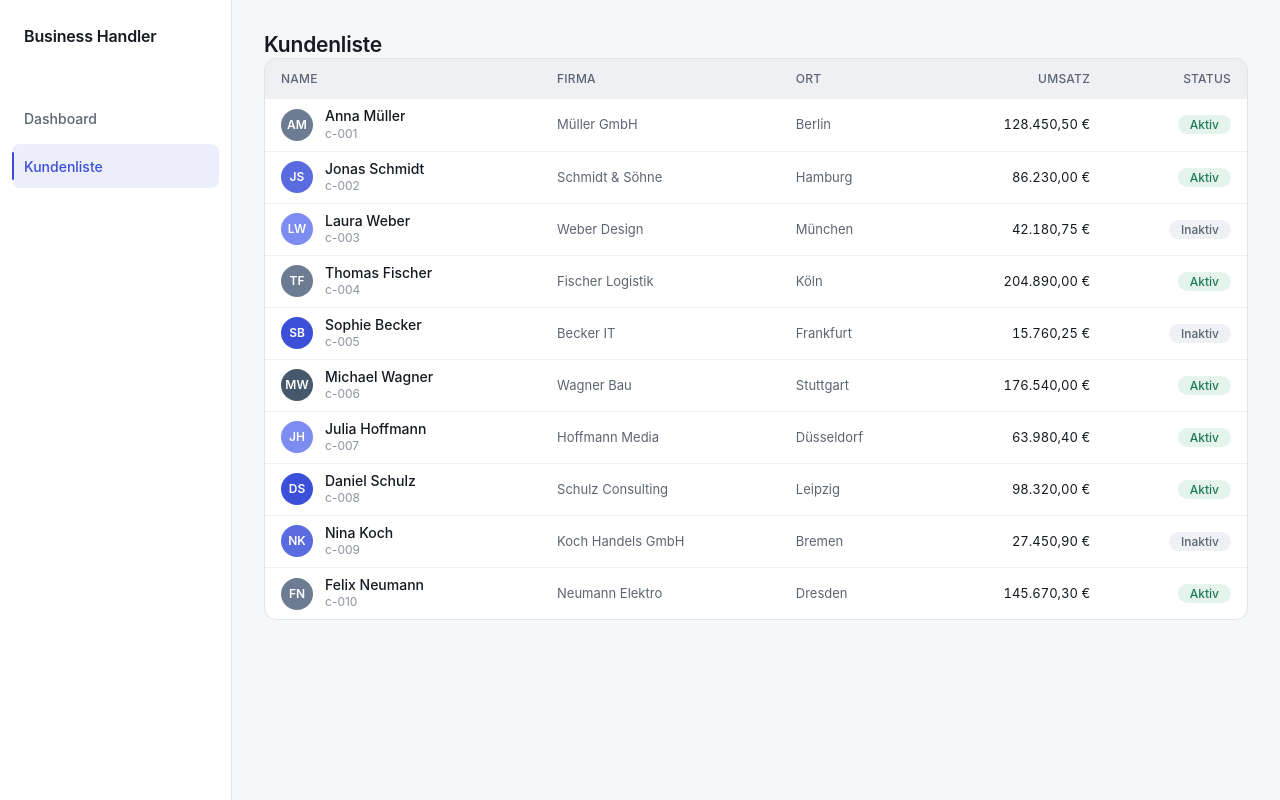
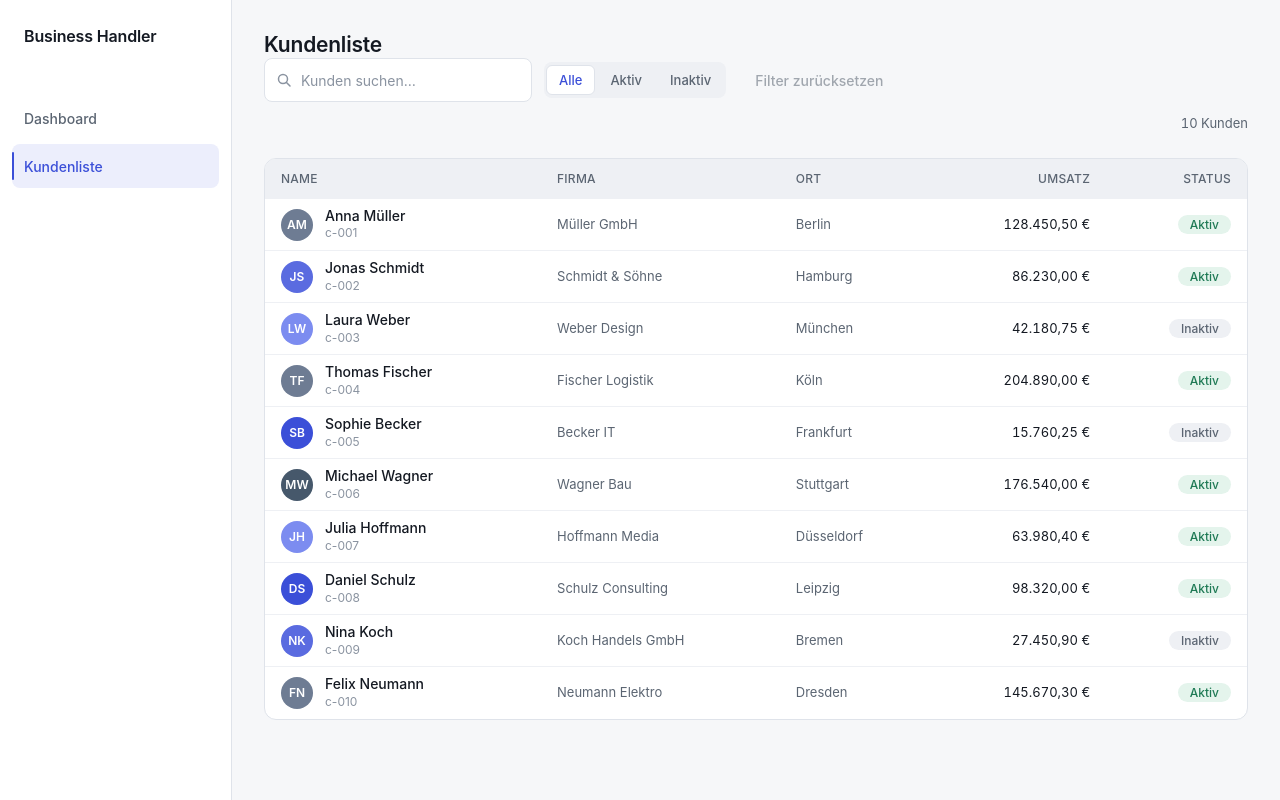
Before and after one commit to testuser12713/e2e-figma-ui-20261008-021155-886e, a React (Vite) app: page /customers in a window 1280 px wide. Built offline with nearby package versions, Linux system fonts and the light colour scheme.

Commit message:
Add live search, status filter and empty state to the customer list (#12)
Closes #7

Co-authored-by: office-crew <development@office-crew.dev>

```diff
--- /dev/null
+++ b/src/components/customers/CustomerFilters.module.css
@@ -0,0 +1,128 @@
+.wrapper {
+  display: flex;
+  flex-direction: column;
+  gap: var(--space-2);
+  margin-bottom: var(--space-4);
+}
+
+.toolbar {
+  display: flex;
+  align-items: center;
+  gap: var(--space-2);
+  flex-wrap: wrap;
+}
+
+.searchWrap {
+  position: relative;
+}
+
+.searchIcon {
+  position: absolute;
+  left: var(--space-2);
+  top: 50%;
+  transform: translateY(-50%);
+  width: 16px;
+  height: 16px;
+  color: var(--color-fg-subtle);
+  pointer-events: none;
+}
+
+.searchInput {
+  height: 44px;
+  padding: 0 var(--space-2) 0 36px;
+  background: var(--color-surface);
+  border: 1px solid var(--color-border);
+  border-radius: var(--radius-md);
+  font-family: inherit;
+  font-size: var(--size-base);
+  color: var(--color-fg);
+  min-width: 260px;
+}
+
+.searchInput::placeholder {
+  color: var(--color-fg-subtle);
+}
+
+.searchInput:focus-visible {
+  outline: 2px solid var(--color-focus-ring);
+  outline-offset: 2px;
+  border-color: var(--color-accent);
+}
+
+.segmented {
+  display: inline-flex;
+  align-items: center;
+  gap: 2px;
+  background: var(--color-surface-sunken);
+  border-radius: var(--radius-md);
+  padding: 2px;
+  height: 36px;
+}
+
+.segment {
+  height: 30px;
+  padding: 0 var(--space-2);
+  border: 1px solid transparent;
+  background: transparent;
+  border-radius: var(--radius-sm);
+  font-family: inherit;
+  font-size: var(--size-sm);
+  font-weight: var(--label-weight);
+  color: var(--color-fg-muted);
+  cursor: pointer;
+}
+
+.segment:hover {
+  color: var(--color-fg);
+}
+
+.segment:focus-visible {
+  outline: 2px solid var(--color-focus-ring);
+  outline-offset: -2px;
+}
+
+.segmentActive {
+  background: var(--color-surface);
+  border-color: var(--color-border);
+  color: var(--color-accent);
+}
+
+.reset {
+  display: inline-flex;
+  align-items: center;
+  justify-content: center;
+  min-height: 44px;
+  padding: 0 var(--space-3);
+  background: transparent;
+  border: 1px solid transparent;
+  border-radius: var(--radius-md);
+  font-family: inherit;
+  font-size: var(--size-base);
+  font-weight: var(--label-weight);
+  color: var(--color-fg-muted);
+  cursor: pointer;
+  transition: background-color 150ms ease, color 150ms ease;
+}
+
+.reset:hover:not(:disabled) {
+  background: var(--color-surface-sunken);
+  color: var(--color-fg);
+}
+
+.reset:disabled {
+  opacity: 0.55;
+  cursor: not-allowed;
+}
+
+.summary {
+  font-size: var(--size-sm);
+  color: var(--color-fg-muted);
+  font-variant-numeric: tabular-nums;
+  text-align: right;
+}
+
+@media (max-width: 900px) {
+  .searchInput {
+    min-width: 200px;
+  }
+}
--- a/src/components/customers/CustomerFilters.tsx
+++ b/src/components/customers/CustomerFilters.tsx
@@ -1,4 +1,8 @@
+import { useRef, type KeyboardEvent } from 'react'
+import { customers } from '../../data/customers'
+import { filterCustomers } from '../../lib/filterCustomers'
 import type { StatusFilter } from '../../types'
+import styles from './CustomerFilters.module.css'
 
 export interface CustomerFiltersProps {
   query: string
@@ -7,7 +11,129 @@ export interface CustomerFiltersProps {
   onStatusChange: (status: StatusFilter) => void
 }
 
-export default function CustomerFilters(props: CustomerFiltersProps) {
-  void props
-  return null
+interface StatusOption {
+  value: StatusFilter
+  label: string
 }
+
+const statusOptions: StatusOption[] = [
+  { value: 'all', label: 'Alle' },
+  { value: 'active', label: 'Aktiv' },
+  { value: 'inactive', label: 'Inaktiv' },
+]
+
+const countFormatter = new Intl.NumberFormat('de-DE')
+
+export default function CustomerFilters({
+  query,
+  status,
+  onQueryChange,
+  onStatusChange,
+}: CustomerFiltersProps) {
+  const inputRef = useRef<HTMLInputElement>(null)
+  const segmentRefs = useRef<Array<HTMLButtonElement | null>>([])
+
+  const visibleCount = filterCustomers(customers, query, status).length
+  const total = customers.length
+  const summary =
+    visibleCount === total
+      ? `${countFormatter.format(total)} Kunden`
+      : `${countFormatter.format(visibleCount)} von ${countFormatter.format(total)} Kunden`
+
+  const isNeutral = query.trim() === '' && status === 'all'
+
+  const reset = () => {
+    onQueryChange('')
+    onStatusChange('all')
+    inputRef.current?.focus()
+  }
+
+  const handleSegmentKeyDown = (
+    event: KeyboardEvent<HTMLButtonElement>,
+    index: number,
+  ) => {
+    const forward = event.key === 'ArrowRight' || event.key === 'ArrowDown'
+    const backward = event.key === 'ArrowLeft' || event.key === 'ArrowUp'
+    if (!forward && !backward) {
+      return
+    }
+    event.preventDefault()
+    const nextIndex =
+      (index + (forward ? 1 : -1) + statusOptions.length) % statusOptions.length
+    onStatusChange(statusOptions[nextIndex].value)
+    segmentRefs.current[nextIndex]?.focus()
+  }
+
+  return (
+    <div className={styles.wrapper}>
+      <div className={styles.toolbar} role="search">
+        <div className={styles.searchWrap}>
+          <svg
+            className={styles.searchIcon}
+            viewBox="0 0 16 16"
+            fill="none"
+            aria-hidden="true"
+          >
+            <circle cx="7" cy="7" r="4.5" stroke="currentColor" strokeWidth="1.5" />
+            <path
+              d="M10.5 10.5L14 14"
+              stroke="currentColor"
+              strokeWidth="1.5"
+              strokeLinecap="round"
+            />
+          </svg>
+          <input
+            ref={inputRef}
+            type="text"
+            className={styles.searchInput}
+            placeholder="Kunden suchen…"
+            aria-label="Kunden suchen"
+            value={query}
+            onChange={(event) => onQueryChange(event.target.value)}
+          />
+        </div>
+
+        <div
+          className={styles.segmented}
+          role="radiogroup"
+          aria-label="Statusfilter"
+        >
+          {statusOptions.map((option, index) => {
+            const checked = status === option.value
+            return (
+              <button
+                key={option.value}
+                ref={(node) => {
+                  segmentRefs.current[index] = node
+                }}
+                type="button"
+                role="radio"
+                aria-checked={checked}
+                className={
+                  checked
+                    ? `${styles.segment} ${styles.segmentActive}`
+                    : styles.segment
+                }
+                onClick={() => onStatusChange(option.value)}
+                onKeyDown={(event) => handleSegmentKeyDown(event, index)}
+              >
+                {option.label}
+              </button>
+            )
+          })}
+        </div>
+
+        <button
+          type="button"
+          className={styles.reset}
+          onClick={reset}
+          disabled={isNeutral}
+        >
+          Filter zurücksetzen
+        </button>
+      </div>
+
+      <div className={styles.summary}>{summary}</div>
+    </div>
+  )
+}
--- /dev/null
+++ b/src/components/customers/EmptyState.module.css
@@ -0,0 +1,53 @@
+.emptyState {
+  display: flex;
+  flex-direction: column;
+  align-items: center;
+  text-align: center;
+  gap: var(--space-3);
+  padding: var(--space-6) var(--space-4);
+  max-width: 380px;
+  margin: 0 auto;
+}
+
+.illustration {
+  width: 96px;
+  height: 96px;
+}
+
+.title {
+  font-size: var(--size-md);
+  font-weight: var(--heading-weight);
+  color: var(--color-fg);
+  line-height: var(--line-tight);
+}
+
+.body {
+  font-size: var(--size-sm);
+  color: var(--color-fg-muted);
+}
+
+.reset {
+  display: inline-flex;
+  align-items: center;
+  justify-content: center;
+  min-height: 44px;
+  padding: 10px 20px;
+  background: var(--color-accent);
+  border: 1px solid transparent;
+  border-radius: var(--radius-md);
+  font-family: inherit;
+  font-size: var(--size-base);
+  font-weight: var(--label-weight);
+  color: var(--color-accent-contrast);
+  cursor: pointer;
+  transition: background-color 150ms ease, transform 50ms ease;
+}
+
+.reset:hover {
+  background: var(--color-accent-hover);
+}
+
+.reset:active {
+  background: var(--color-accent-active);
+  transform: translateY(1px);
+}
--- a/src/components/customers/EmptyState.tsx
+++ b/src/components/customers/EmptyState.tsx
@@ -1,8 +1,57 @@
+import styles from './EmptyState.module.css'
+
 export interface EmptyStateProps {
   onReset: () => void
 }
 
-export default function EmptyState(props: EmptyStateProps) {
-  void props
-  return null
+export default function EmptyState({ onReset }: EmptyStateProps) {
+  return (
+    <div className={styles.emptyState}>
+      <svg
+        className={styles.illustration}
+        viewBox="0 0 96 96"
+        fill="none"
+        aria-hidden="true"
+      >
+        <rect
+          x="22"
+          y="20"
+          width="52"
+          height="44"
+          rx="8"
+          fill="var(--color-accent-soft)"
+          stroke="var(--color-border)"
+          strokeWidth="1.5"
+        />
+        <path
+          d="M30 36h28M30 46h20M30 56h14"
+          stroke="var(--color-border-strong)"
+          strokeWidth="1.5"
+          strokeLinecap="round"
+        />
+        <circle
+          cx="62"
+          cy="66"
+          r="9"
+          fill="var(--color-accent-soft)"
+          stroke="var(--color-accent)"
+          strokeWidth="1.5"
+        />
+        <path
+          d="M68.5 72.5l7 7"
+          stroke="var(--color-accent)"
+          strokeWidth="1.5"
+          strokeLinecap="round"
+        />
+      </svg>
+      <h2 className={styles.title}>Keine Kunden gefunden</h2>
+      <p className={styles.body}>
+        Ihre Suche und der Statusfilter ergeben zusammen keine Treffer. Setzen
+        Sie die Filter zurück, um alle Kunden zu sehen.
+      </p>
+      <button type="button" className={styles.reset} onClick={onReset}>
+        Filter zurücksetzen
+      </button>
+    </div>
+  )
 }
--- a/src/lib/filterCustomers.ts
+++ b/src/lib/filterCustomers.ts
@@ -5,7 +5,22 @@ export function filterCustomers(
   query: string,
   status: StatusFilter,
 ): Customer[] {
-  void query
-  void status
-  return customers
+  const needle = query.trim().toLowerCase()
+
+  return customers.filter((customer) => {
+    const matchesStatus = status === 'all' || customer.status === status
+    if (!matchesStatus) {
+      return false
+    }
+
+    if (needle === '') {
+      return true
+    }
+
+    return (
+      customer.name.toLowerCase().includes(needle) ||
+      customer.company.toLowerCase().includes(needle) ||
+      customer.city.toLowerCase().includes(needle)
+    )
+  })
 }
```
Also changed, not shown: 1 other file (tests, documents, lock files or other folders).
